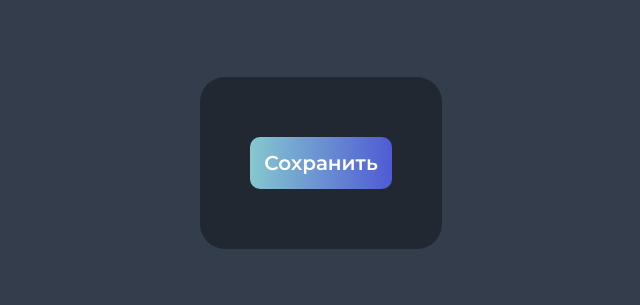
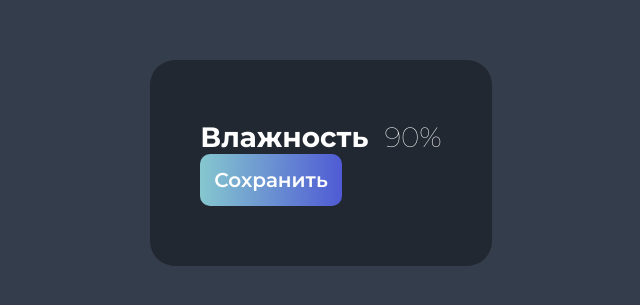
Before and after one commit to n-mark/vue-learn-pjoj1, a Vue app: page / in a window 1280 px wide. Shown: the part 245-550 px from the top of the page, without its empty margins (319-959 px from the left). Built offline with nearby package versions, Linux system fonts and the light colour scheme.

Commit message:
statistics component

```diff
--- a/src/App.vue
+++ b/src/App.vue
@@ -1,9 +1,11 @@
 <script setup>
 import Button from './components/Button.vue';
+import Stat from './components/Stat.vue';
 </script>
 
 <template>
   <main class="main">
+    <Stat />
     <Button>Сохранить</Button>
   </main>
 </template>
--- /dev/null
+++ b/src/components/Stat.vue
@@ -0,0 +1,26 @@
+<script setup>
+</script>
+
+<template>
+    <div class="stat">
+        <div class="stat-name">Влажность</div>
+        <div class="stat-value">90%</div>
+    </div>
+</template>
+
+<style scoped>
+.stat {
+    font-size: 28px;
+    display: flex;
+    justify-content: space-between;
+    gap: 16px;
+}
+
+.stat-name {
+    font-weight: 700;
+}
+
+.stat-value {
+    font-weight: 50;
+}
+</style>
```
Also changed, not shown: notes/05-01.statistics-component.md (added, +16 -0 lines).
